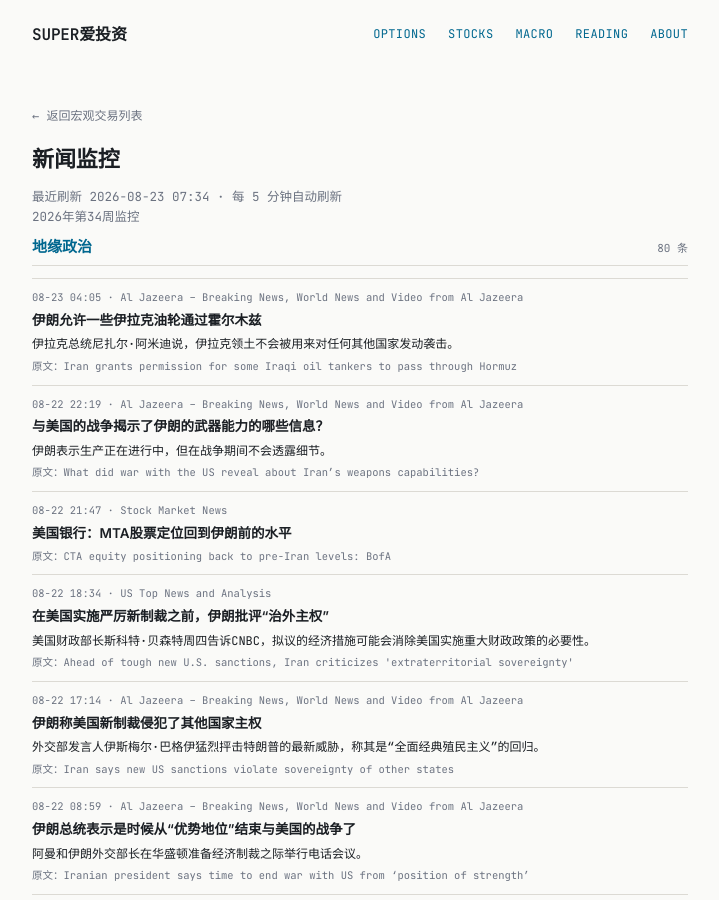
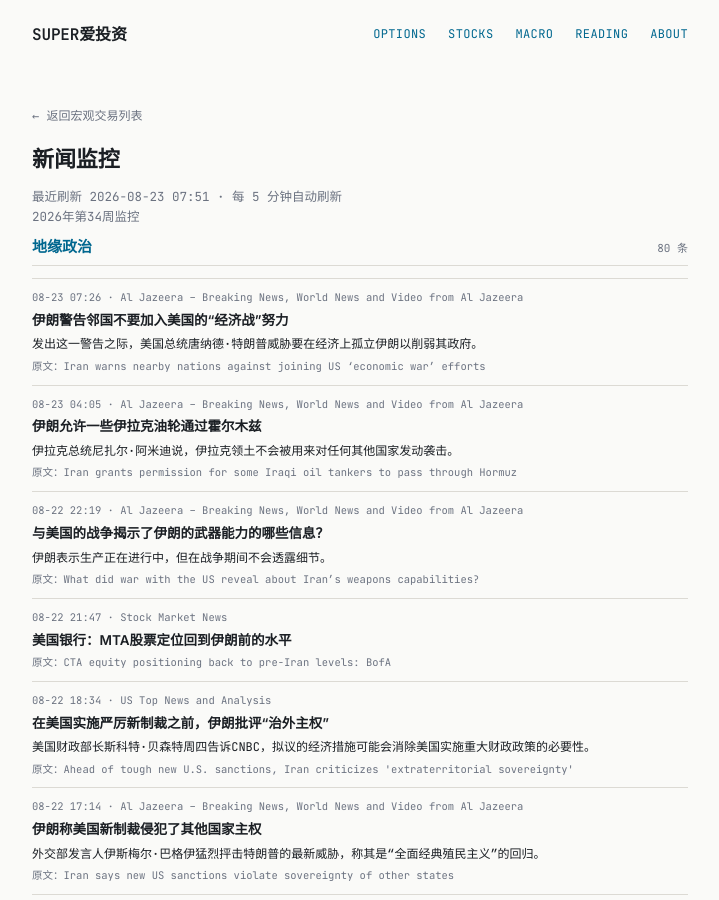
Before and after one commit to tang3super/tang3super.github.io, a Jekyll site: the page built from macro-trade/news-digest.md, in a window 1280 px wide and 900 px high. Shown: the whole window, without its empty margins (280-999 px from the left). Built offline with Jekyll 4.4.1, drawn with Linux system fonts in a browser that asks for light colours; some of the changed text lies outside the part shown.

Commit message:
sync news-digest article

```diff
--- a/macro-trade/news-digest.md
+++ b/macro-trade/news-digest.md
@@ -5,11 +5,18 @@ title: 新闻监控
 date: '2026-08-23'
 summary: 2026年第34周监控
 week_label: 2026年第34周监控
-last_updated: 2026-08-23 07:34
+last_updated: 2026-08-23 07:51
 refresh_note: 每 5 分钟自动刷新
 topics:
 - name: 地缘政治
   items:
+  - title: Iran warns nearby nations against joining US ‘economic war’ efforts
+    summary: The warning comes as US President Donald Trump threatens to isolate Iran economically to weaken its government.
+    link: https://www.aljazeera.com/news/2026/8/22/iran-warns-nearby-nations-against-joining-us-economic-war-efforts?traffic_source=rss
+    source: Al Jazeera – Breaking News, World News and Video from Al Jazeera
+    time: 08-23 07:26
+    title_zh: 伊朗警告邻国不要加入美国的“经济战”努力
+    summary_zh: 发出这一警告之际，美国总统唐纳德·特朗普威胁要在经济上孤立伊朗以削弱其政府。
   - title: Iran grants permission for some Iraqi oil tankers to pass through Hormuz
     summary: Iraqi President Nizar Amidi says his country's territory will not be used to launch attacks against any other state.
     link: https://www.aljazeera.com/news/2026/8/22/iran-grants-permission-for-some-iraqi-oil-tankers-to-pass-through-hormuz?traffic_source=rss
```
Also changed, not shown: other parts of macro-trade/news-digest.md (+0 -7 lines).
